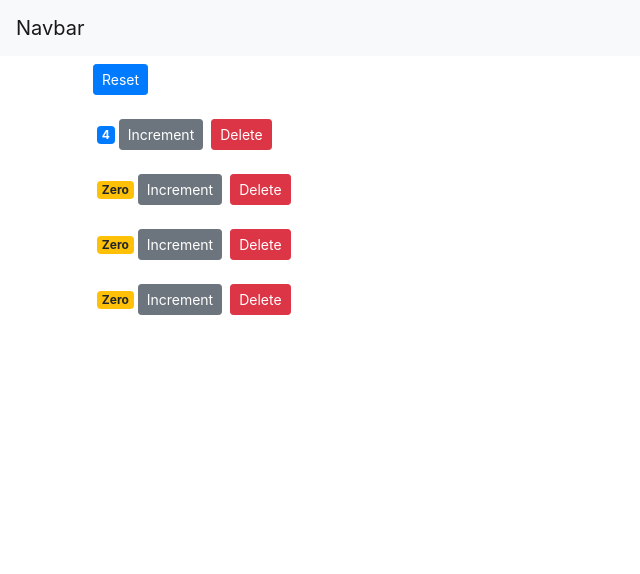
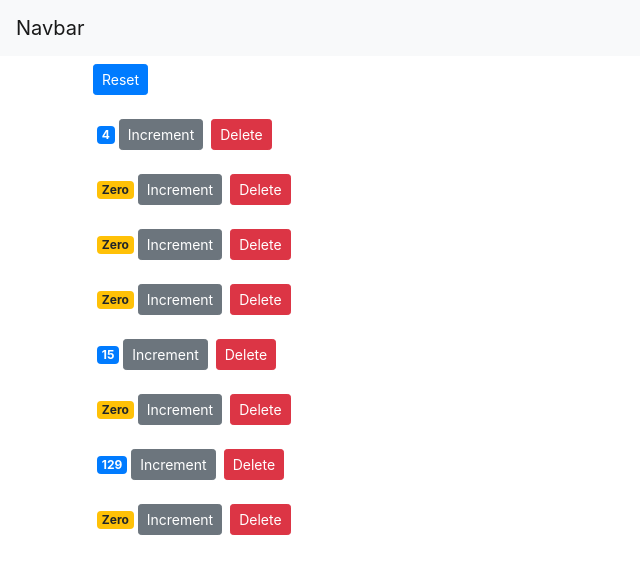
Before and after one commit to invisiblebear/react-demo, a React (Create React App) app: page / in a window 1280 px wide. Shown: the top 574 px of the page, without its empty margins (0-640 px from the left). Built offline with nearby package versions, Linux system fonts and the light colour scheme.

Commit message:
added a couple more counters to the counters array

```diff
--- a/src/App.js
+++ b/src/App.js
@@ -10,6 +10,10 @@ class App extends Component {
         {id: 2, value: 0},
         {id: 3, value: 0},
         {id: 4, value: 0},
+        {id: 5, value: 15},
+        {id: 6, value: 0},
+        {id: 7, value: 129},
+        {id: 8, value: 0}
     ]
   };
 
@@ -37,7 +41,7 @@ class App extends Component {
   render() {
     return (
       <React.Fragment>
-        <NavBar/>
+        <NavBar totalCounters={this.state.counters.filter(c=>c.value > 0).length}/>
         <main className="container">
           <Counters
             counters={this.state.counters}
```
